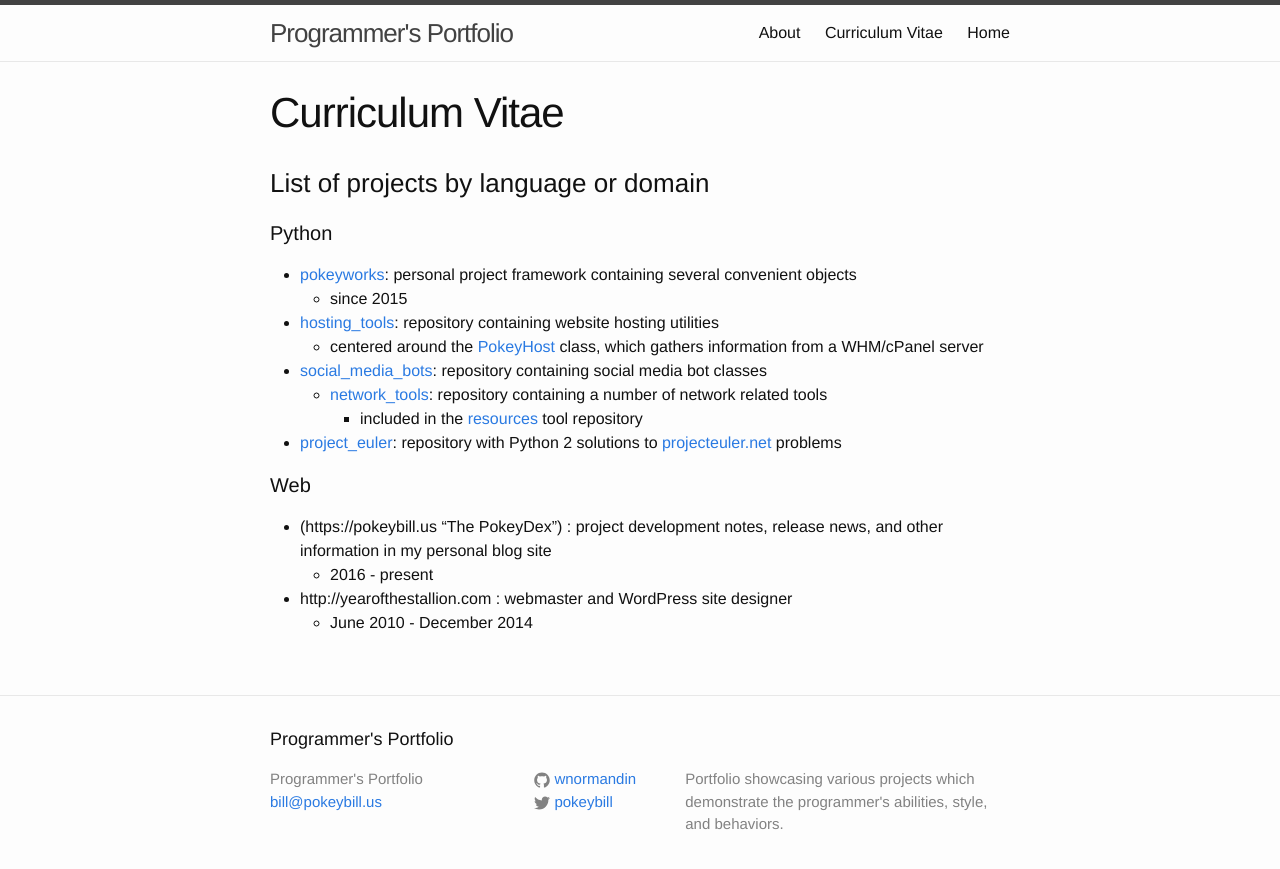
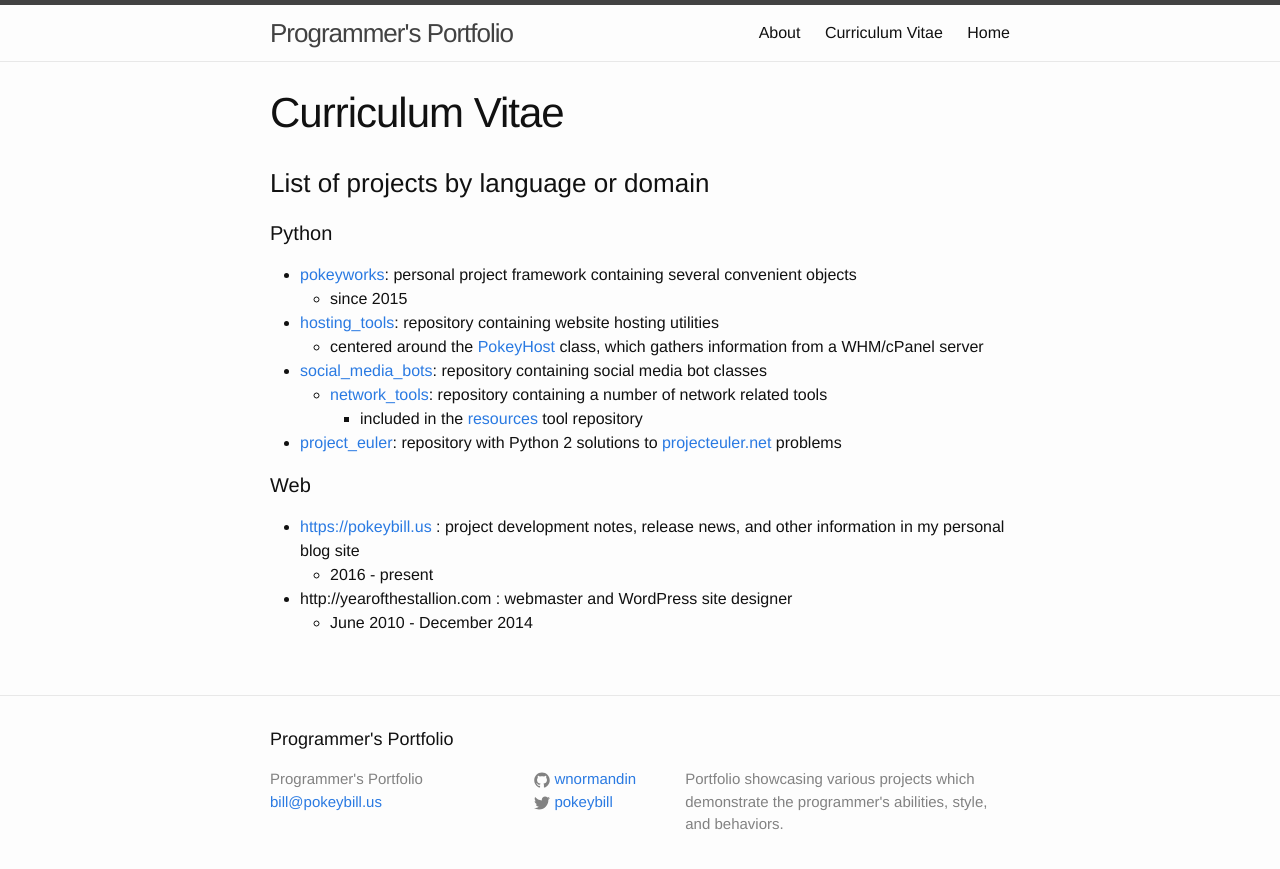
Before and after one commit to wnormandin/wnormandin.github.io, a Jekyll site: the page built from _pages/cv.md, in a window 1280 px wide. Shown: the top 869 px of the page. Built offline with Jekyll 4.4.1, drawn with Linux system fonts in a browser that asks for light colours; some of the changed lines change nothing that is shown.

Commit message:
Update cv.md

```diff
--- a/_pages/cv.md
+++ b/_pages/cv.md
@@ -17,7 +17,7 @@
   - [project_euler](https://github.com/wnormandin/project_euler "project_euler"): repository with Python 2 solutions to [projecteuler.net](https://projecteuler.net/) problems
 
 #### Web
-  - (https://pokeybill.us "The PokeyDex") : project development notes, release news, and other information in my personal blog site
+  - [https://pokeybill.us](https://pokeybill.us "The PokeyDex") : project development notes, release news, and other information in my personal blog site
     - 2016 - present
   - http://yearofthestallion.com : webmaster and WordPress site designer
     - June 2010 - December 2014
```
